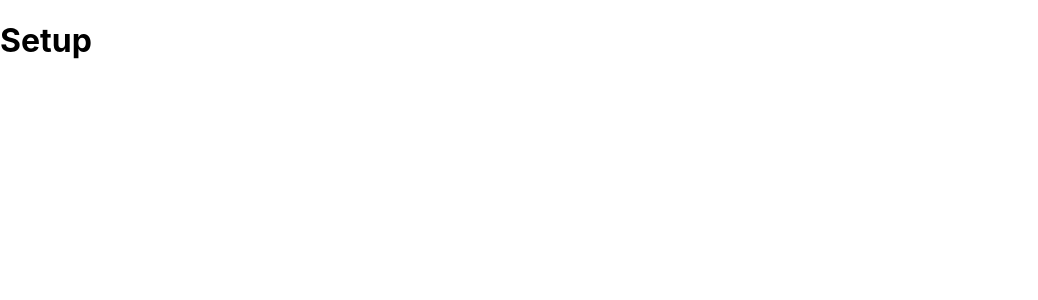
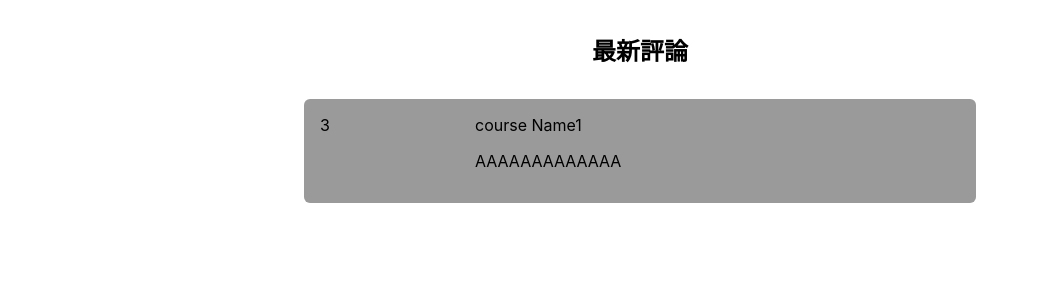
Before and after one commit to a28689604/SCUCourse_frontend, a React (Create React App) app: page / in a window 1280 px wide. Shown: the top 300 px of the page, without its empty margins (0-1038 px from the left). Built offline with nearby package versions, Linux system fonts and the light colour scheme.

Commit message:
HomePage first attempt

```diff
--- a/package.json
+++ b/package.json
@@ -8,6 +8,7 @@
     "@testing-library/user-event": "^13.5.0",
     "react": "^18.1.0",
     "react-dom": "^18.1.0",
+    "react-router-dom": "5.3.3",
     "react-scripts": "5.0.1",
     "web-vitals": "^2.1.4"
   },
--- a/src/App.js
+++ b/src/App.js
@@ -1,5 +1,22 @@
+import React from "react";
+import {
+  BrowserRouter as Router,
+  Route,
+  Redirect,
+  Switch,
+} from "react-router-dom";
+import HomePage from "./homePage/pages/HomePage";
+
 function App() {
-  return <h1>Setup</h1>;
+  return (
+    <Router>
+      <Switch>
+        <Route path="/" exact>
+          <HomePage />
+        </Route>
+        <Redirect to="/" />
+      </Switch>
+    </Router>
+  );
 }
-
 export default App;
--- /dev/null
+++ b/src/homePage/pages/HomePage.js
@@ -0,0 +1,7 @@
+import CommentList from "../../shared/components/Comments/CommentList";
+
+const HomePage = () => {
+  return <CommentList />;
+};
+
+export default HomePage;
--- /dev/null
+++ b/src/shared/components/Comments/CommentItem.js
@@ -0,0 +1,23 @@
+import React from "react";
+import Card from "../UIElements/Card";
+
+import classes from "./CommentItem.module.css";
+
+const CommentItem = (props) => {
+  return (
+    <li>
+      <Card className={classes.card}>
+        <div className={classes.rating}>
+          <div>{props.recommend}</div>
+          <div>{props.difficulty}</div>
+        </div>
+        <div className={classes.content}>
+          <div>{props.courseName}</div>
+          <p>{props.content}</p>
+        </div>
+      </Card>
+    </li>
+  );
+};
+
+export default CommentItem;
--- /dev/null
+++ b/src/shared/components/Comments/CommentItem.module.css
@@ -0,0 +1,11 @@
+.card {
+  display: flex;
+}
+
+.rating {
+  flex-grow: 3;
+}
+
+.content {
+  flex-grow: 7;
+}
--- /dev/null
+++ b/src/shared/components/Comments/CommentList.js
@@ -0,0 +1,35 @@
+import React from "react";
+import CommentItem from "./CommentItem";
+
+import classes from "./CommentList.module.css";
+
+const DUMMY_COMMENTS = [
+  {
+    id: "p1",
+    courseName: "course Name1",
+    recommend: true,
+    difficulty: "3",
+    content: "AAAAAAAAAAAAA",
+  },
+];
+
+const CommentList = (props) => {
+  return (
+    <section className={classes.comments}>
+      <h2>最新評論</h2>
+      <ul>
+        {DUMMY_COMMENTS.map((comment) => (
+          <CommentItem
+            key={comment.id}
+            courseName={comment.courseName}
+            recommend={comment.recommend}
+            difficulty={comment.difficulty}
+            content={comment.content}
+          />
+        ))}
+      </ul>
+    </section>
+  );
+};
+
+export default CommentList;
--- /dev/null
+++ b/src/shared/components/Comments/CommentList.module.css
@@ -0,0 +1,10 @@
+.comments h2 {
+  margin: 2rem auto;
+  text-align: center;
+}
+
+.comments ul {
+  list-style: none;
+  margin: 0;
+  padding: 0;
+}
--- /dev/null
+++ b/src/shared/components/UIElements/Card.js
@@ -0,0 +1,15 @@
+import React from "react";
+
+import classes from "./Card.module.css";
+
+const Card = (props) => {
+  return (
+    <section
+      className={`${classes.card} ${props.className ? props.className : ""}`}
+    >
+      {props.children}
+    </section>
+  );
+};
+
+export default Card;
--- /dev/null
+++ b/src/shared/components/UIElements/Card.module.css
@@ -0,0 +1,8 @@
+.card {
+  margin: 1rem auto;
+  border-radius: 6px;
+  background-color: rgb(154, 154, 154);
+  padding: 1rem;
+  width: 90%;
+  max-width: 40rem;
+}
```
Also changed, not shown: 1 other file (tests, documents, lock files or other folders).
